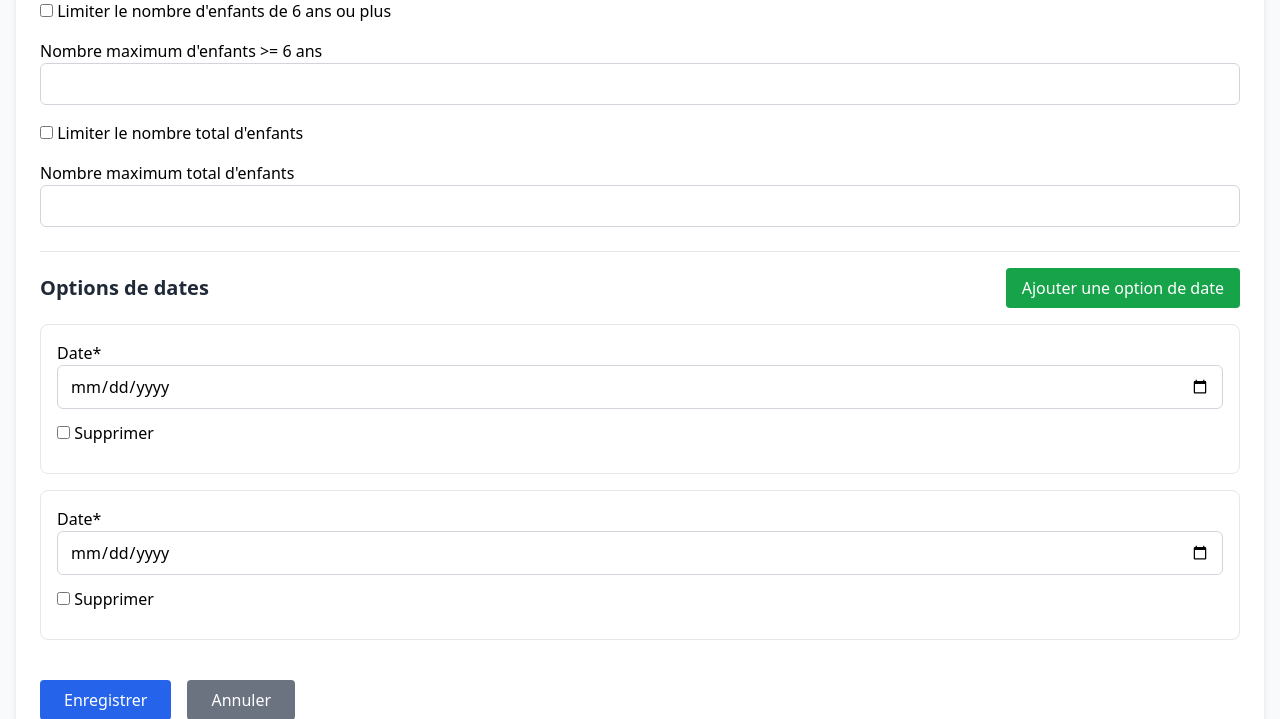
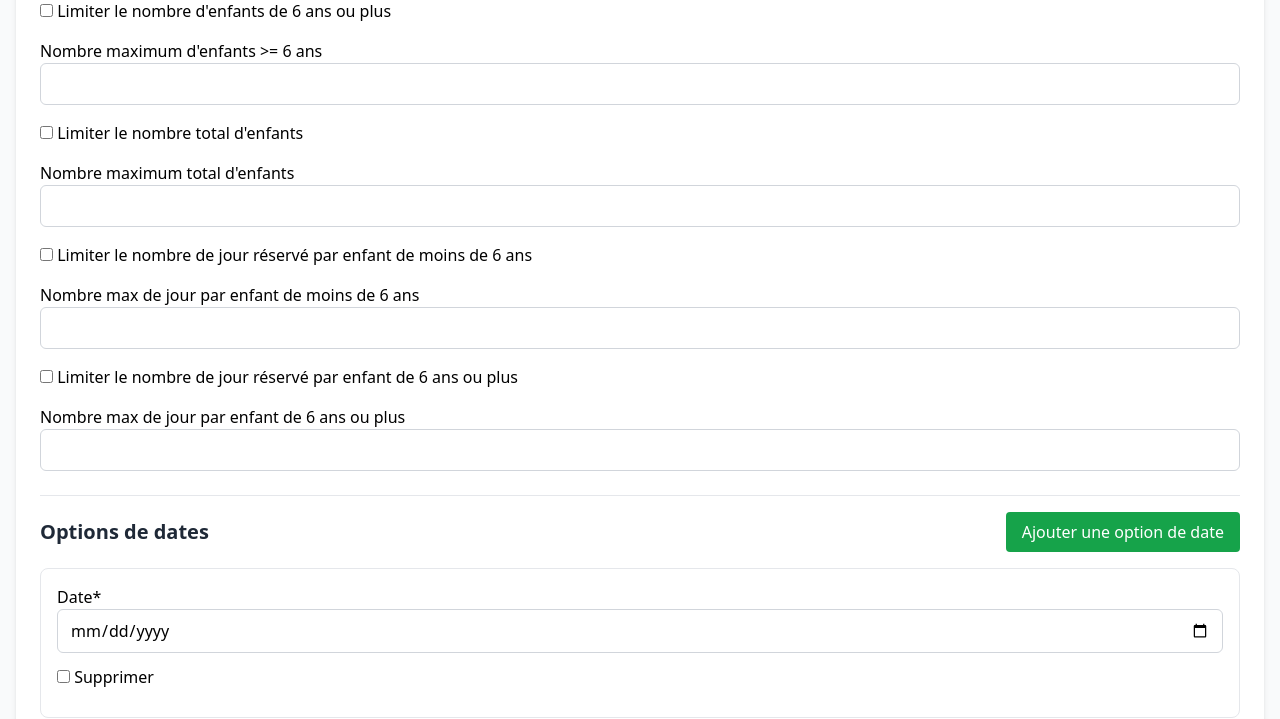
Before and after one commit to Oripy/BonPtitLoup, a Django app: page /admin-panel/create/ in a window 1280 px wide. Shown: the part 663-1382 px from the top of the page. Run offline with Django 5.2, Linux system fonts and the light colour scheme; the visitor is signed in with stand-in values (Sample User, id 1); some libraries are stand-ins or nearby versions.

Commit message:
Add restriction for number of days per child

```diff
--- a/admin_panel/forms.py
+++ b/admin_panel/forms.py
@@ -26,7 +26,9 @@ class DateGroupForm(forms.ModelForm):
             'title', 'description', 'status', 'vote_closing_date',
             'restrict_children_under_6', 'max_children_under_6',
             'restrict_children_over_6', 'max_children_over_6',
-            'restrict_total_children', 'max_total_children'
+            'restrict_total_children', 'max_total_children',
+            'restrict_days_under_6', 'max_days_under_6',
+            'restrict_days_over_6', 'max_days_over_6',
         ]
         labels = {
             'title': _('Titre'),
@@ -39,6 +41,10 @@ class DateGroupForm(forms.ModelForm):
             'max_children_over_6': _('Nombre maximum d\'enfants >= 6 ans'),
             'restrict_total_children': _('Limiter le nombre total d\'enfants'),
             'max_total_children': _('Nombre maximum total d\'enfants'),
+            'restrict_days_under_6': _('Limiter le nombre de jour réservé par enfant de moins de 6 ans'),
+            'max_days_under_6': _('Nombre max de jour par enfant de moins de 6 ans'),
+            'restrict_days_over_6': _('Limiter le nombre de jour réservé par enfant de 6 ans ou plus'),
+            'max_days_over_6': _('Nombre max de jour par enfant de 6 ans ou plus'),
         }
         widgets = {
             'title': forms.TextInput(attrs={'class': 'form-control'}),
@@ -51,6 +57,10 @@ class DateGroupForm(forms.ModelForm):
             'max_children_over_6': forms.NumberInput(attrs={'class': 'form-control', 'min': 0}),
             'restrict_total_children': forms.CheckboxInput(attrs={'class': 'form-check-input'}),
             'max_total_children': forms.NumberInput(attrs={'class': 'form-control', 'min': 0}),
+            'restrict_days_under_6': forms.CheckboxInput(attrs={'class': 'form-check-input'}),
+            'max_days_under_6': forms.NumberInput(attrs={'class': 'form-control', 'min': 0}),
+            'restrict_days_over_6': forms.CheckboxInput(attrs={'class': 'form-check-input'}),
+            'max_days_over_6': forms.NumberInput(attrs={'class': 'form-control', 'min': 0}),
         }
 
 
--- a/voting/models.py
+++ b/voting/models.py
@@ -24,6 +24,10 @@ class DateGroup(models.Model):
     max_children_over_6 = models.PositiveIntegerField(blank=True, null=True, verbose_name=_('Max enfants >= 6 ans'))
     restrict_total_children = models.BooleanField(default=False, verbose_name=_('Limiter total enfants'))
     max_total_children = models.PositiveIntegerField(blank=True, null=True, verbose_name=_('Max total enfants'))
+    restrict_days_under_6 = models.BooleanField(default=False, verbose_name=_('Limiter nombre de jours réservés par enfant < 6 ans'))
+    max_days_under_6 = models.PositiveIntegerField(blank=True, null=True, verbose_name=_('Max nombre de jours réservés par enfant < 6 ans'))
+    restrict_days_over_6 = models.BooleanField(default=False, verbose_name=_('Limiter nombre de jours réservés par enfant >= 6 ans'))
+    max_days_over_6 = models.PositiveIntegerField(blank=True, null=True, verbose_name=_('Max nombre de jours réservés par enfant >= 6 ans'))
 
     class Meta:
         verbose_name = _('Groupe de dates')
@@ -100,6 +104,18 @@ class DateGroup(models.Model):
                 })
         return stats
 
+    def get_yes_days_by_child(self, child):
+        """Get count of days with at least one 'yes' for a given child"""
+        options = []
+        for option in self.date_options.all():
+            option_yes = False
+            for time_slot in option.time_slots.all():
+                if time_slot.votes.filter(child=child, choice='yes').exists():
+                    option_yes = True
+                    break
+            if option_yes:
+                options.append(option)
+        return options
 
 class DateOption(models.Model):
     date_group = models.ForeignKey(DateGroup, on_delete=models.CASCADE, related_name='date_options', verbose_name=_('Groupe de dates'))
@@ -189,6 +205,22 @@ class TimeSlot(models.Model):
             if counts['total'] > date_group.max_total_children:
                 errors.append(_('Limite du nombre total d\'enfants dépassée (max: %(max)d)') % {'max': date_group.max_total_children})
 
+        if child_to_add:
+            # Check if adding this child would exceed the max days for their age group
+            max_days = 0
+            if child_to_add.age() < 6 and date_group.restrict_days_under_6 and date_group.max_days_under_6:
+                max_days = date_group.max_days_under_6
+            elif child_to_add.age() >= 6 and date_group.restrict_days_over_6 and date_group.max_days_over_6:
+                max_days = date_group.max_days_over_6
+
+            if max_days > 0:
+                if self.date_option in date_group.get_yes_days_by_child(child_to_add):
+                    # Child already has a 'yes' for this date option, so no new day is added
+                    pass
+                else:
+                    if len(date_group.get_yes_days_by_child(child_to_add)) + 1 > max_days:
+                        errors.append(_('Limite du nombre de jours réservés dépassée pour %(child)s (max: %(max)d)') % {'child': str(child_to_add), 'max': max_days})
+
         return {
             'valid': len(errors) == 0,
             'errors': errors,
```
Also changed, not shown: voting/templates/voting/results.html (+12 -0 lines), voting/templates/voting/vote.html (+12 -0 lines), voting/migrations/0010_dategroup_max_days_over_6_dategroup_max_days_under_6_and_more.py (added).
